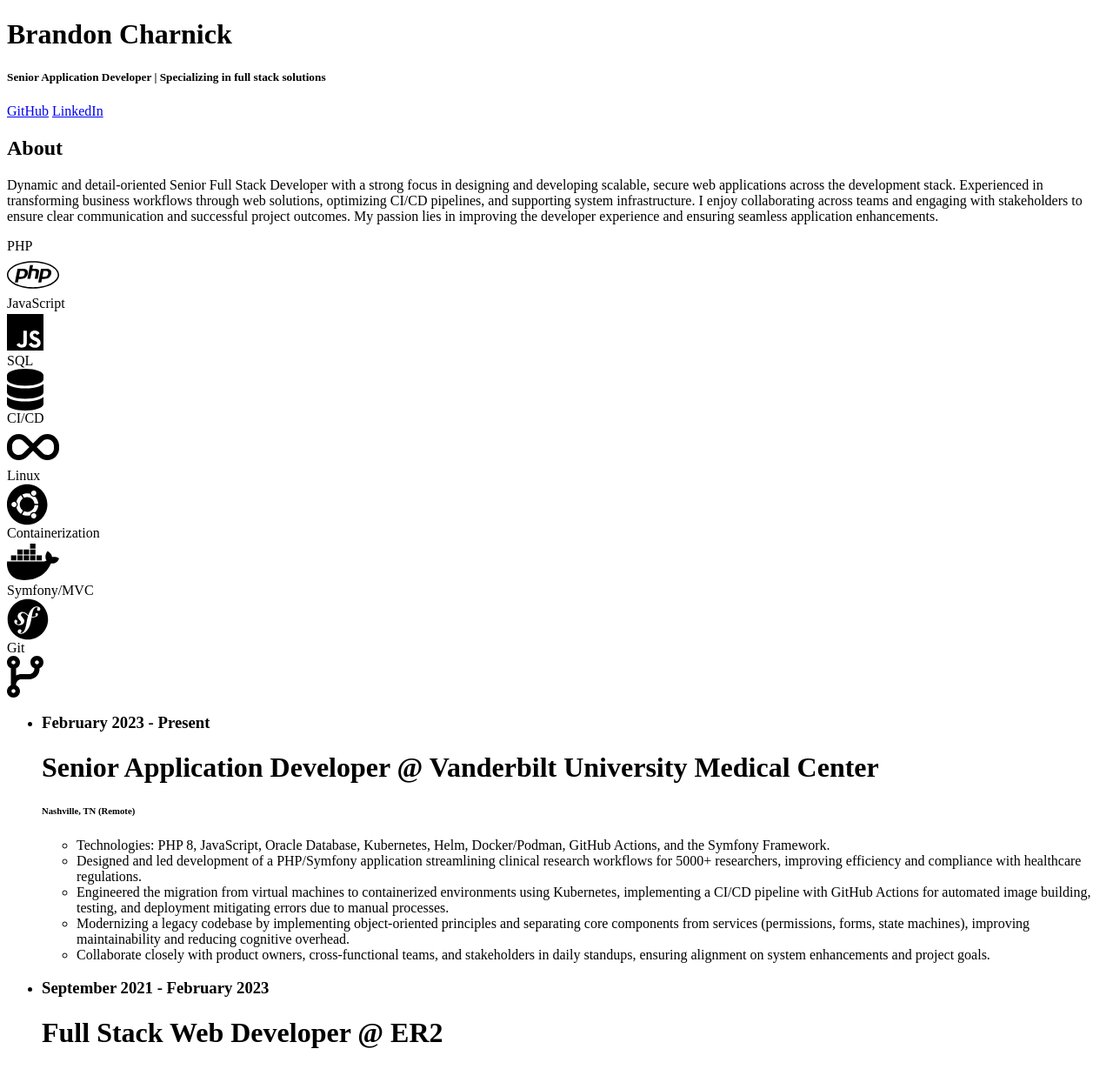
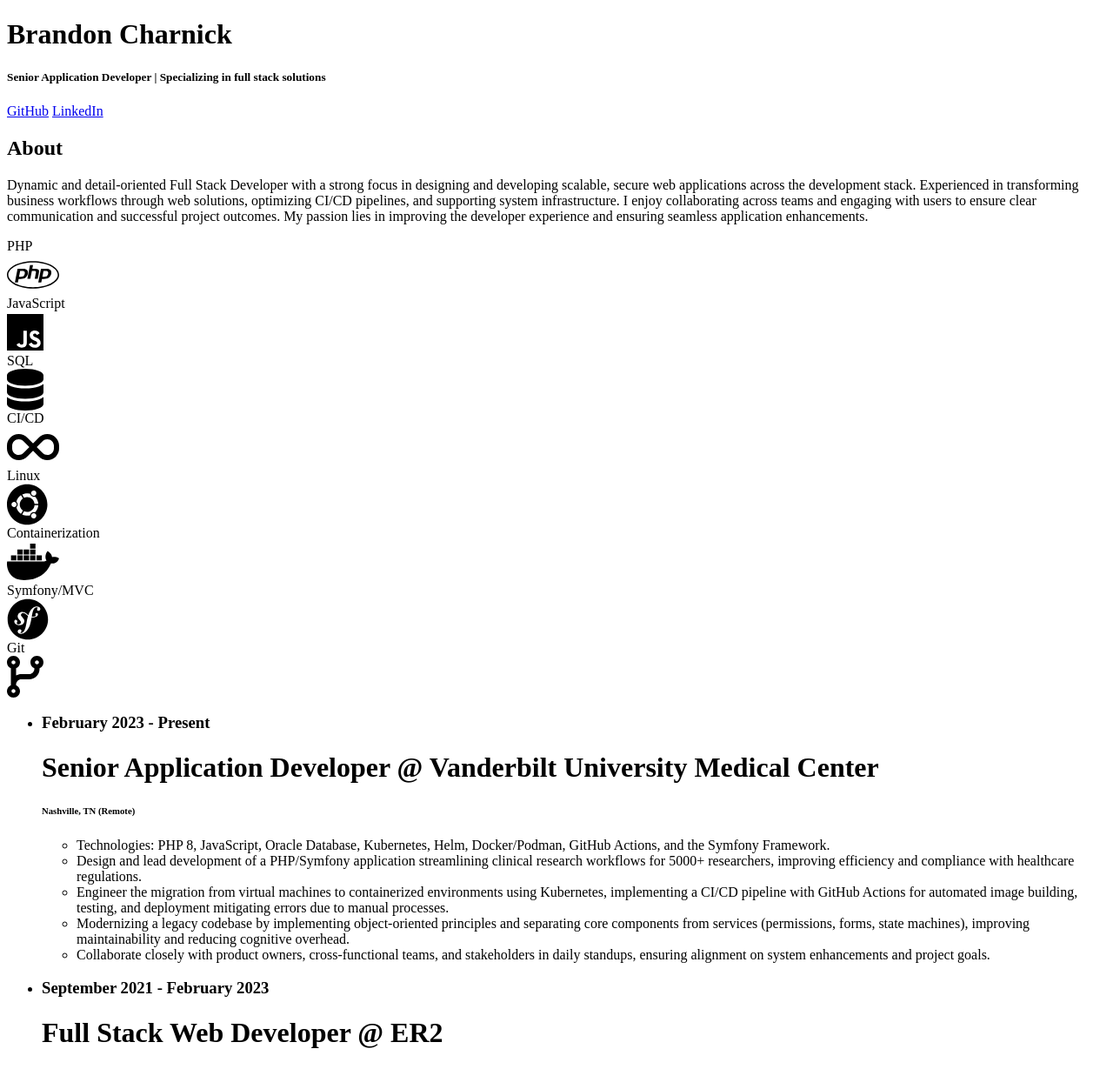
Before and after one commit to brandon-charnick/personal-website-symfony, a Symfony app: template templates/index.html.twig in a window 1280 px wide. Shown: the part 26-1255 px from the top of the page at 87% size. Run offline with Twig, Linux system fonts and the light colour scheme; the template is opened without the code that fills it, so the values that code supplies are empty; some libraries are stand-ins or nearby versions.

Commit message:
Update job description language for clarity and consistency

```diff
--- a/templates/index.html.twig
+++ b/templates/index.html.twig
@@ -26,7 +26,7 @@
     <div class="col-lg-12">
         <h2 class="expertise-title">About</h2>
         <p class="expertise-description">
-            Dynamic and detail-oriented Senior Full Stack Developer with a strong focus in designing and developing scalable, secure web applications across the development stack. Experienced in transforming business workflows through web solutions, optimizing CI/CD pipelines, and supporting system infrastructure. I enjoy collaborating across teams and engaging with stakeholders to ensure clear communication and successful project outcomes. My passion lies in improving the developer experience and ensuring seamless application enhancements.
+            Dynamic and detail-oriented Full Stack Developer with a strong focus in designing and developing scalable, secure web applications across the development stack. Experienced in transforming business workflows through web solutions, optimizing CI/CD pipelines, and supporting system infrastructure. I enjoy collaborating across teams and engaging with users to ensure clear communication and successful project outcomes. My passion lies in improving the developer experience and ensuring seamless application enhancements.
         </p>
     </div>
 
@@ -77,8 +77,8 @@
                         <h6>Nashville, TN (Remote)</h6>
                         <ul>
                             <li>Technologies: PHP 8, JavaScript, Oracle Database, Kubernetes, Helm, Docker/Podman, GitHub Actions, and the Symfony Framework.</li>
-                            <li>Designed and led development of a PHP/Symfony application streamlining clinical research workflows for 5000+ researchers, improving efficiency and compliance with healthcare regulations.</li>
-                            <li>Engineered the migration from virtual machines to containerized environments using Kubernetes, implementing a CI/CD pipeline with GitHub Actions for automated image building, testing, and deployment mitigating errors due to manual processes.</li>
+                            <li>Design and lead development of a PHP/Symfony application streamlining clinical research workflows for 5000+ researchers, improving efficiency and compliance with healthcare regulations.</li>
+                            <li>Engineer the migration from virtual machines to containerized environments using Kubernetes, implementing a CI/CD pipeline with GitHub Actions for automated image building, testing, and deployment mitigating errors due to manual processes.</li>
                             <li>Modernizing a legacy codebase by implementing object-oriented principles and separating core components from services (permissions, forms, state machines), improving maintainability and reducing cognitive overhead.</li>
                             <li>Collaborate closely with product owners, cross-functional teams, and stakeholders in daily standups, ensuring alignment on system enhancements and project goals.</li>
                         </ul>
```
